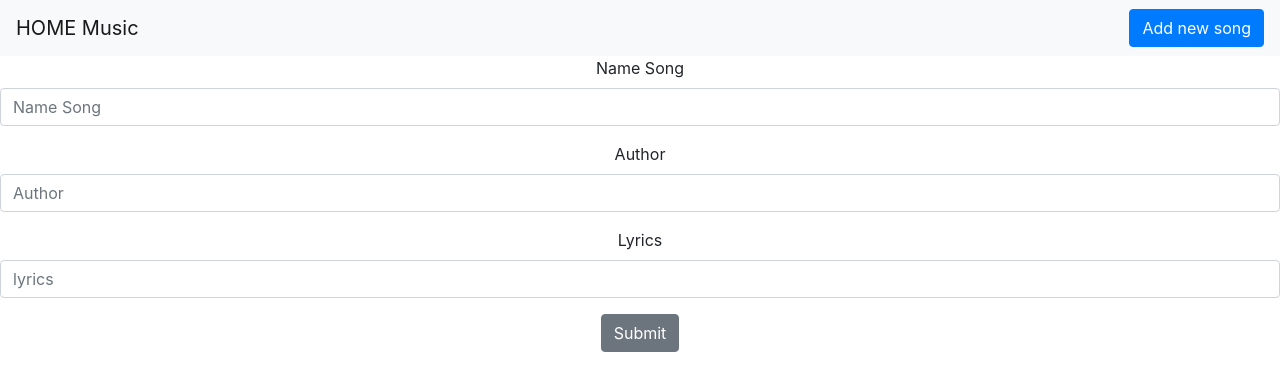
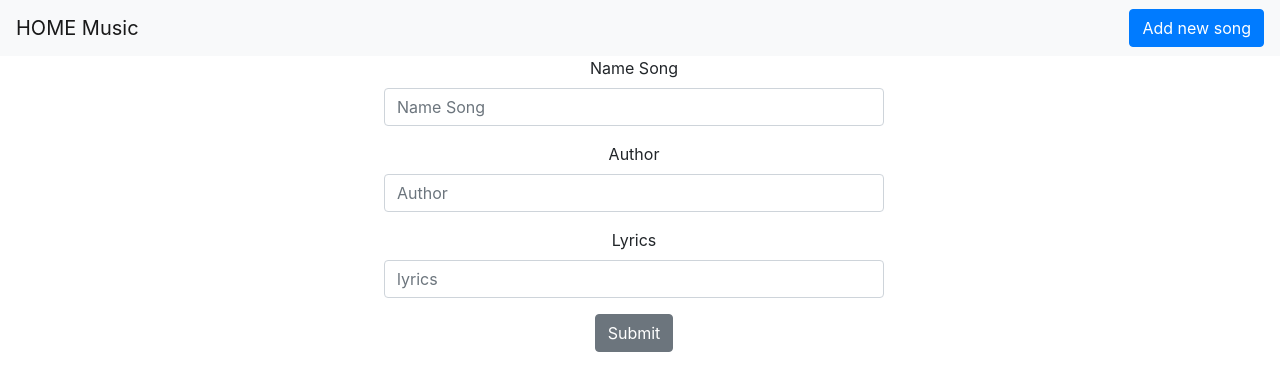
Before and after one commit to shinnguyen0105/TestReact, a React (Create React App) app in the folder Checkpoint/checkpointmiddle/: page /add in a window 1280 px wide. Shown: the top 390 px of the page. Built offline with nearby package versions, Linux system fonts and the light colour scheme.

Commit message:
css to add component, done check point!

```diff
--- a/Checkpoint/checkpointmiddle/src/pages/Add.js
+++ b/Checkpoint/checkpointmiddle/src/pages/Add.js
@@ -31,7 +31,10 @@ const Add = () => {
   };
   return (
     <div>
-      <Form onSubmit={HandleSubmit}>
+      <Form
+        onSubmit={HandleSubmit}
+        style={{ width: '500px', marginLeft: '30%' }}
+      >
         <FormGroup>
           <Label for='name'>Name Song</Label>
           <Input
```
Also changed, not shown: 1 other file (tests, documents, lock files or other folders).
